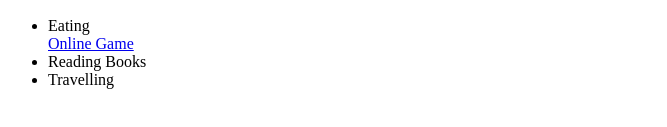
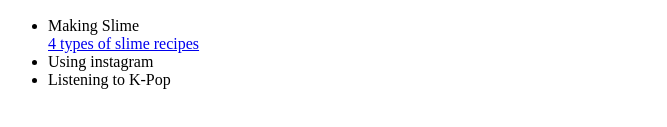
Before and after one commit to dhs17y1gtankaitingcheryl/dhs17y1gtankaitingcheryl.github.io, a plain HTML site: page index.html in a window 1280 px wide. Shown: the part 503-630 px from the top of the page, without its empty margins (0-667 px from the left). Drawn offline with Linux system fonts and the light colour scheme.

Commit message:
Update index.html

```diff
--- a/index.html
+++ b/index.html
@@ -10,10 +10,12 @@ My name is Cheryl. I am a student of Dunman High School. Currently in 1st year h
 <p>These are the things I love the most</p><li>BLACKPINK</li>
 
 <img src="https://outspokenneth.files.wordpress.com/2016/12/saint-scott-blackpink-blackpink_4.jpg"/><ul>
-<li>Eating</li>
-<a href="http://blog.dota2.com/"> Online Game</a>
-<li>Reading Books</li>
-<li>Travelling</li>
+<li>Making Slime</li>
+<a href="https://www.youtube.com/watch?v=pypsD0cK7xw"> 4 types of slime recipes</a>
+<li>Using instagram</li>
+ <a href="https://www.instagram.com/?hl=en"></a>
+<li>Listening to K-Pop</li>
+ <a href="https://www.youtube.com/watch?v=bwmSjveL3Lc"></a>
 </ul>
 
 </body>
```
